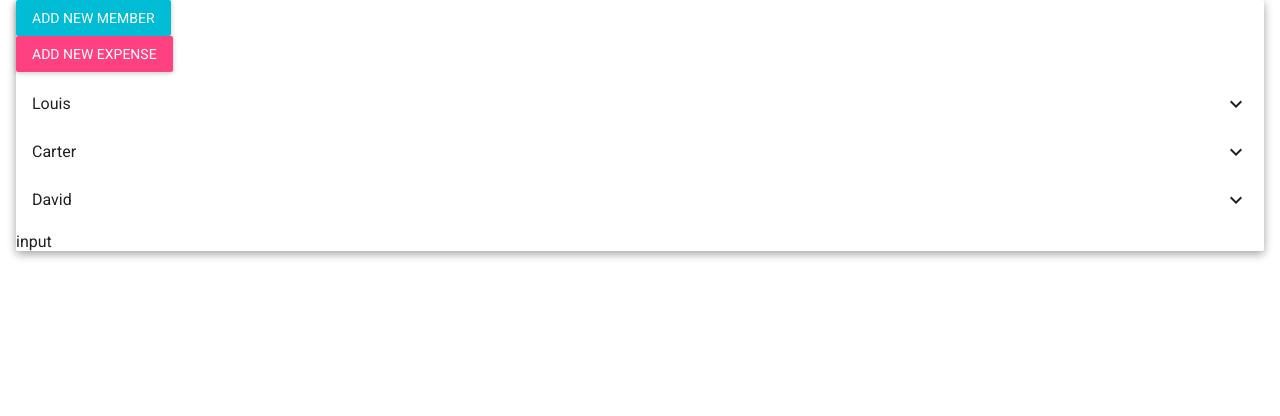
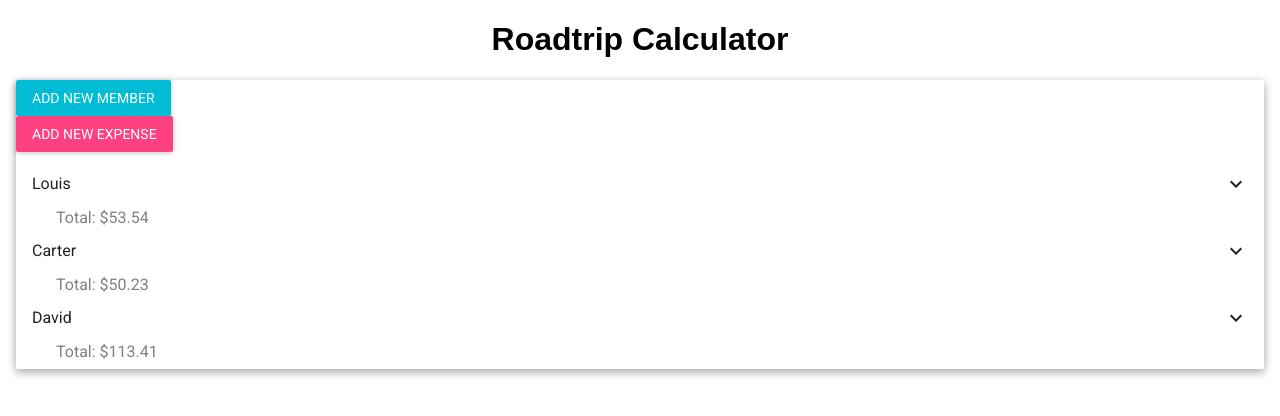
Before and after one commit to jbadan/tripcalc, a React (Create React App) app: page / in a window 1280 px wide. Shown: the top 416 px of the page. Built offline with nearby package versions, Linux system fonts and the light colour scheme.

Commit message:
total and expense add rendering

```diff
--- a/src/AddExpense.js
+++ b/src/AddExpense.js
@@ -38,7 +38,8 @@ class AddExpense extends Component {
   addPayment = () => {
     let updateMemberList = this.props.memberList;
     let index = this.state.value;
-    updateMemberList[index].payments.push(this.state.newPayment);
+
+    updateMemberList[index].payments.push(Number(this.state.newPayment));
     this.props.liftMemberList(updateMemberList);
     this.setState({
       dialogOpen: false
--- a/src/App.css
+++ b/src/App.css
@@ -1,3 +1,8 @@
 .App {
   text-align: center;
 }
+
+.total{
+  margin-left: 40px;
+  color: grey;
+}
--- a/src/App.js
+++ b/src/App.js
@@ -2,7 +2,7 @@ import React, { Component } from 'react';
 import { BrowserRouter as Router, Route, Switch, Link, Redirect
   } from 'react-router-dom';
 import './App.css';
-import Input from './Input';
+import Main from './Main';
 
 
 class App extends Component {
@@ -10,7 +10,7 @@ class App extends Component {
     return (
       <Router>
       <Switch>
-        <Route exact path="/" component={Input} />
+        <Route exact path="/" component={Main} />
       </Switch>
     </Router>
     );
--- a/src/Input.js
+++ b/src/Main.js
@@ -1,5 +1,5 @@
 import React, { Component } from 'react';
-import PersonList from './PersonList';
+import MemberList from './MemberList';
 import AddMember from './AddMember';
 import AddExpense from './AddExpense';
 //flexbox
@@ -13,7 +13,7 @@ import TextField from 'material-ui/TextField';
 import SelectField from 'material-ui/SelectField';
 import MenuItem from 'material-ui/MenuItem';
 
-class Input extends Component {
+class Main extends Component {
   constructor(props) {
     super(props);
     this.state = {
@@ -43,13 +43,15 @@ class Input extends Component {
   render() {
     return (
       <Grid fluid>
+        <Row center="xs">
+          <h1> Roadtrip Calculator </h1>
+        </Row>
         <Row>
           <Col xs>
             <Paper zDepth={2}>
               <AddMember memberList={this.state.memberList} liftMemberList={this.liftMemberList}/>
               <AddExpense memberList={this.state.memberList} liftMemberList={this.liftMemberList}/>
-              <PersonList memberList={this.state.memberList}/>
-              <div>input</div>
+              <MemberList memberList={this.state.memberList}/>
             </Paper>
           </Col>
         </Row>
@@ -58,4 +60,4 @@ class Input extends Component {
   }
 }
 
-export default Input;
+export default Main;
--- a/src/PersonList.js
+++ b/src/MemberList.js
@@ -6,14 +6,16 @@ import FlatButton from 'material-ui/FlatButton';
 import Dialog from 'material-ui/Dialog';
 import TextField from 'material-ui/TextField';
 
-class PersonList extends Component {
+class MemberList extends Component {
   constructor (props) {
     super(props)
     this.state = {
       memberList: this.props.memberList,
     }
   }
-
+  add = (a, b) => {
+    return a + b;
+  }
   render() {
     return (
       <List>
@@ -30,11 +32,14 @@ class PersonList extends Component {
                     return(
                       <ListItem
                         key={index}
-                        primaryText={payment}
+                        primaryText={"$"+payment}
                       />
                     )
                 })}
             />
+            <div className="total">
+            Total: ${+((person.payments.reduce(this.add, 0)).toFixed(2))}
+            </div>
           </div>
         )
       })}
@@ -43,4 +48,4 @@ class PersonList extends Component {
   }
 }
 
-export default PersonList;
+export default MemberList;
```
